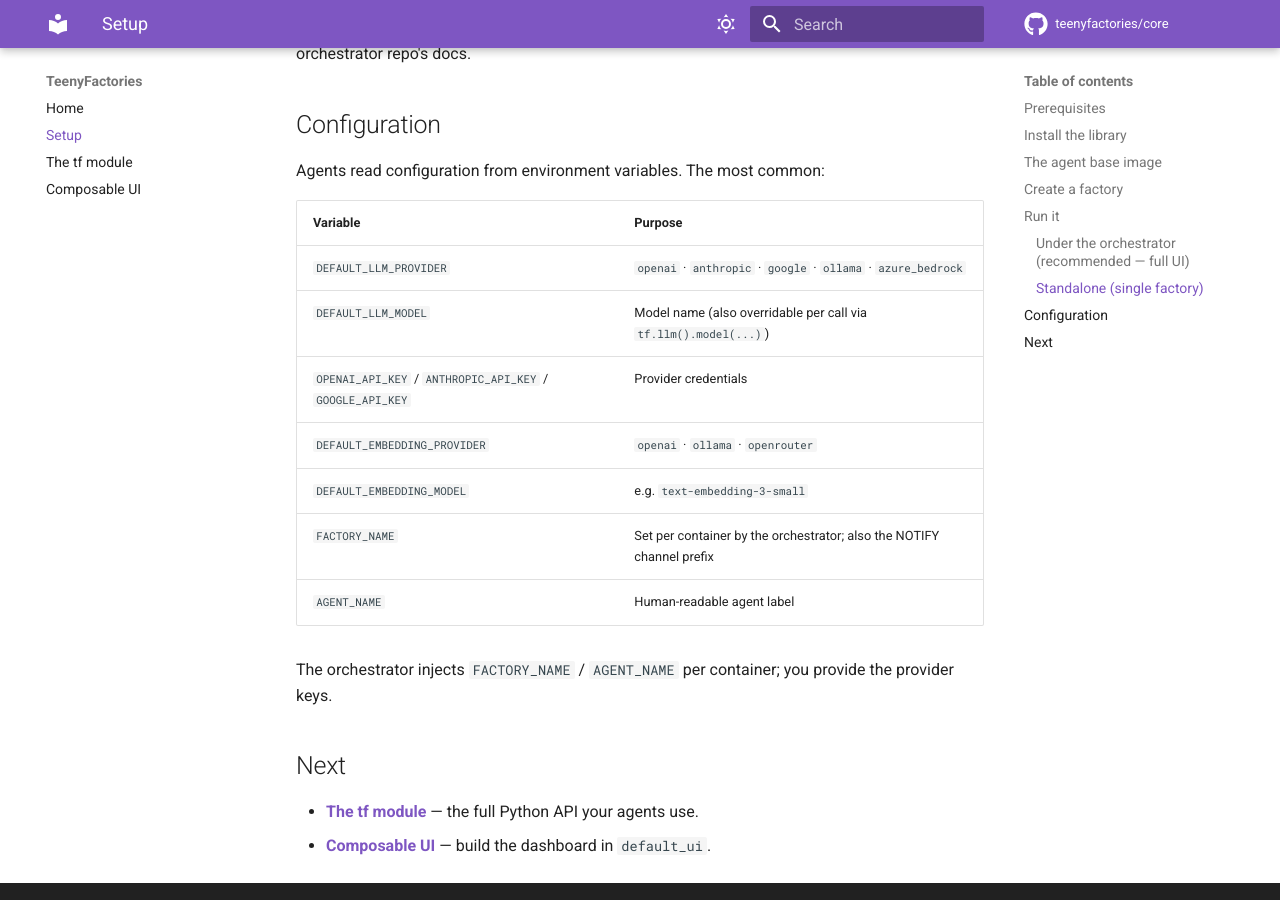
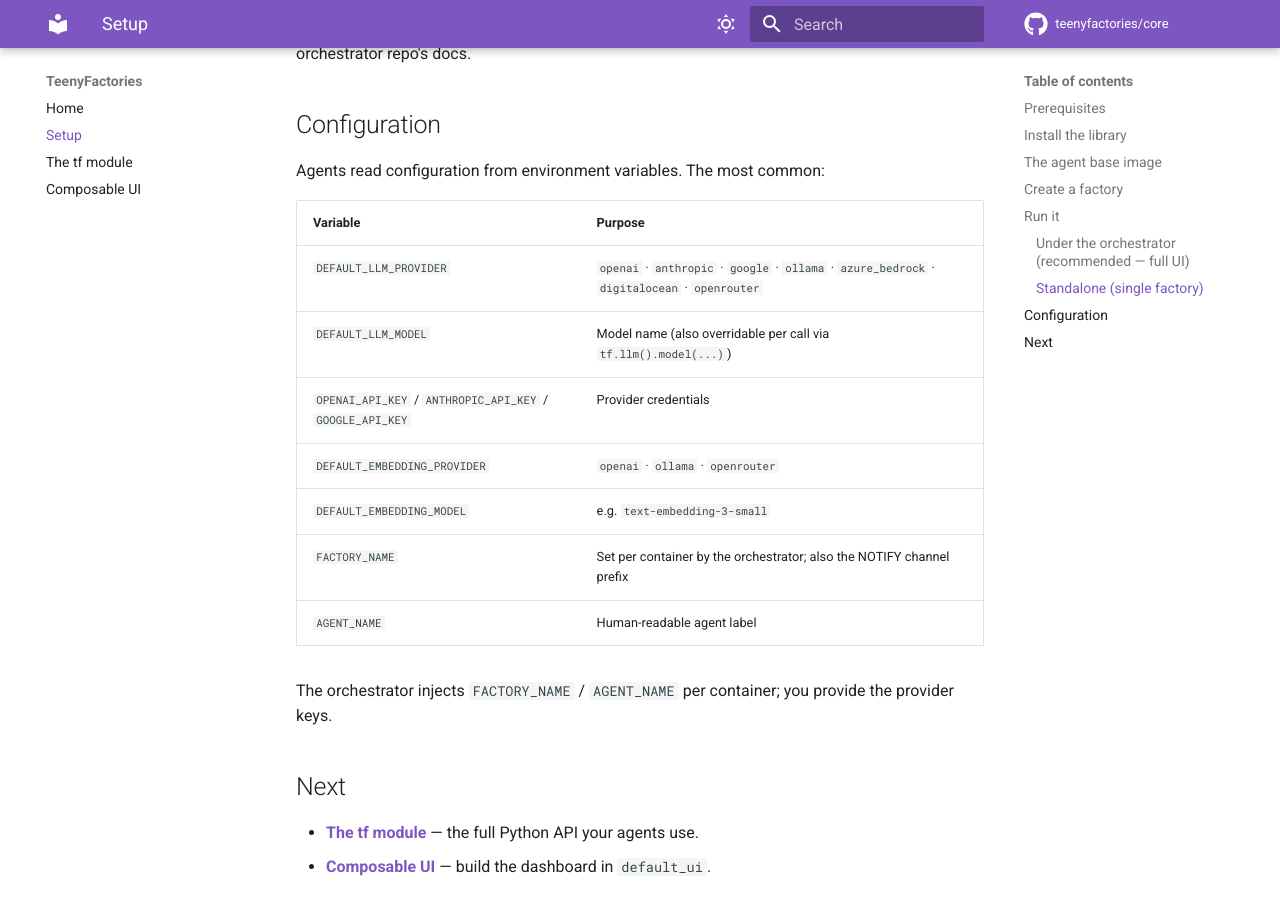
Before and after one commit to teenyfactories/core, an MkDocs documentation site: the page built from docs/setup.md, in a window 1280 px wide and 900 px high, scrolled down 2793 px. Built offline with MkDocs 1.6.1 and Material for MkDocs 9.7.7, drawn with Linux system fonts in a browser that asks for light colours; comment, search, counter and statistics services are not loaded.

Commit message:
docs: fix provider list, collection methods, component categories
- setup.md: DEFAULT_LLM_PROVIDER now lists digitalocean and openrouter
- python/README.md: add `.limit` to the collection method list
- composable-ui.md: move code_editor / tree_editor from Display to
  Forms & inputs to match how they're actually categorised

```diff
--- a/docs/setup.md
+++ b/docs/setup.md
@@ -117,7 +117,7 @@ Agents read configuration from environment variables. The most common:
 
 | Variable | Purpose |
 |---|---|
-| `DEFAULT_LLM_PROVIDER` | `openai` · `anthropic` · `google` · `ollama` · `azure_bedrock` |
+| `DEFAULT_LLM_PROVIDER` | `openai` · `anthropic` · `google` · `ollama` · `azure_bedrock` · `digitalocean` · `openrouter` |
 | `DEFAULT_LLM_MODEL` | Model name (also overridable per call via `tf.llm().model(...)`) |
 | `OPENAI_API_KEY` / `ANTHROPIC_API_KEY` / `GOOGLE_API_KEY` | Provider credentials |
 | `DEFAULT_EMBEDDING_PROVIDER` | `openai` · `ollama` · `openrouter` |
```
Also changed, not shown: docs/composable-ui.md (+2 -2 lines), python/README.md (+1 -1 lines).
